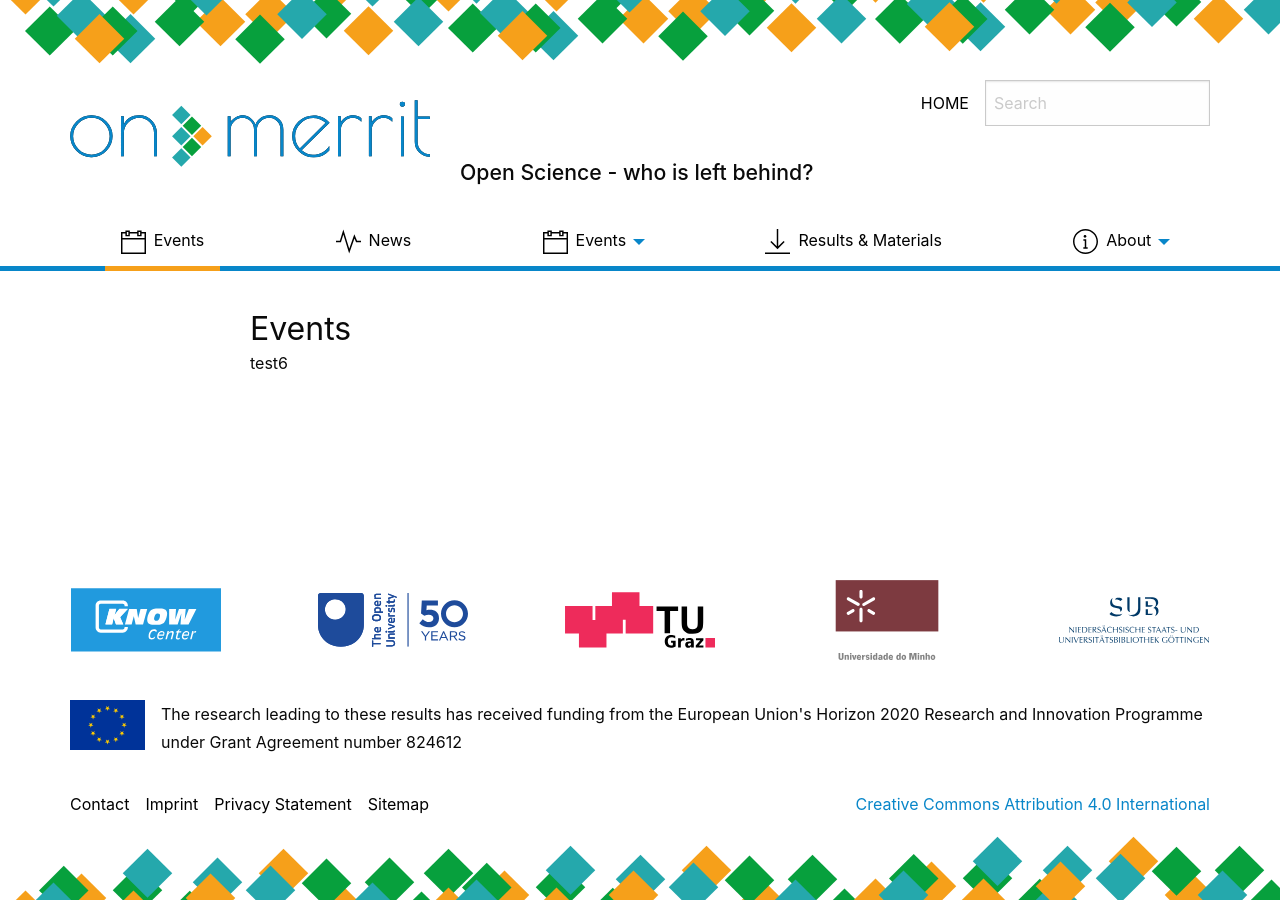
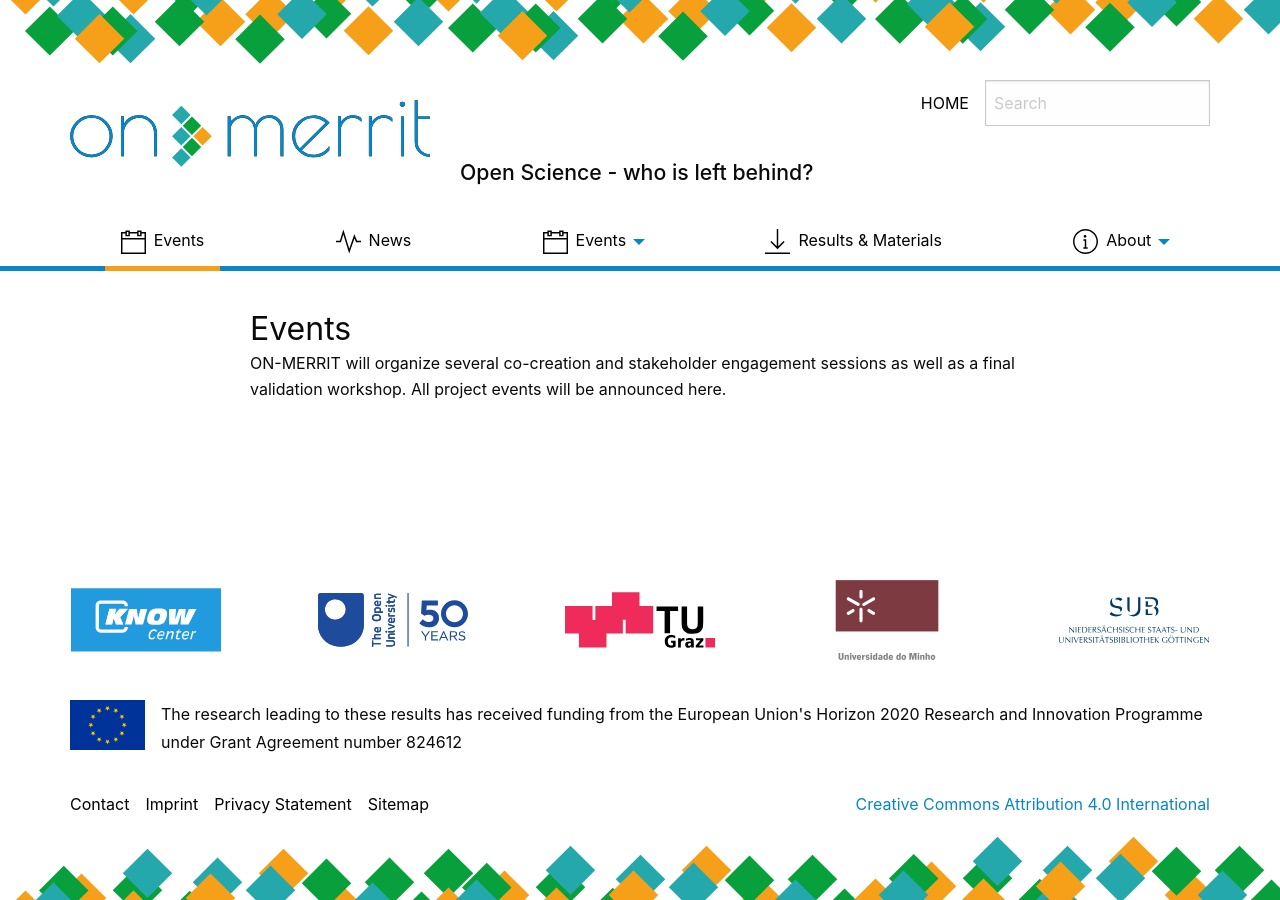
Before and after one commit to subugoe/on-merrit-website, a Jekyll site: the page built from pages/eve.md, in a window 1280 px wide. Built offline with Jekyll 4.4.1, drawn with Linux system fonts in a browser that asks for light colours; nearby versions of some CDN libraries; comment, search, counter and statistics services are not loaded.

Commit message:
Update list_all_events.html

```diff
--- a/_includes/list_all_events.html
+++ b/_includes/list_all_events.html
@@ -1,4 +1,4 @@
-<p>test6</p>
+<p>ON-MERRIT will organize several co-creation and stakeholder engagement sessions as well as a final validation workshop. All project events will be announced here.</p>
 {% assign eves=site.events %}
 {% for event in eves %}
 <h3><a href="{{ site.baseurl }}{{ post.url }}">{{ post.title }}</a></h3>
```
